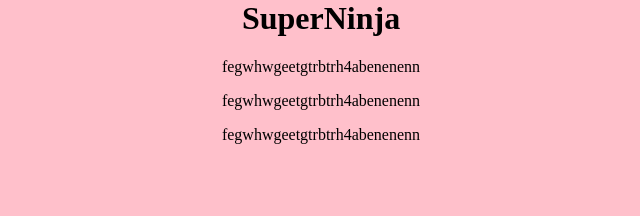
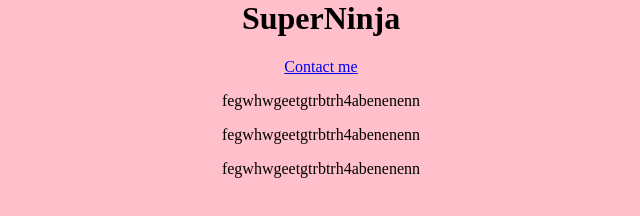
Before and after one commit to video91/demo_website, a plain HTML site: page index.html in a window 1280 px wide. Shown: the whole page, without its empty margins (319-959 px from the left). Drawn offline with Linux system fonts and the light colour scheme.

Commit message:
Update index.html

```diff
--- a/index.html
+++ b/index.html
@@ -8,7 +8,7 @@
 </head>
 <body>
     <h1>SuperNinja</h1>
-    <a href="/contact.html"></a>
+    <a href="/contact.html">Contact me</a>
     <p>fegwhwgeetgtrbtrh4abenenenn</p>
     <p>fegwhwgeetgtrbtrh4abenenenn</p>
     <p>fegwhwgeetgtrbtrh4abenenenn</p>
```
